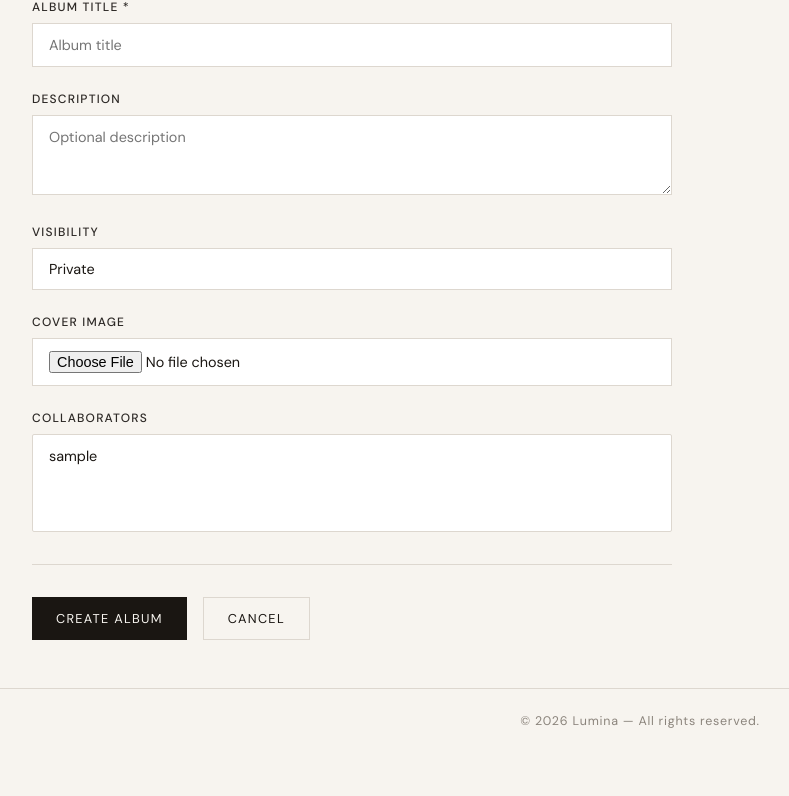
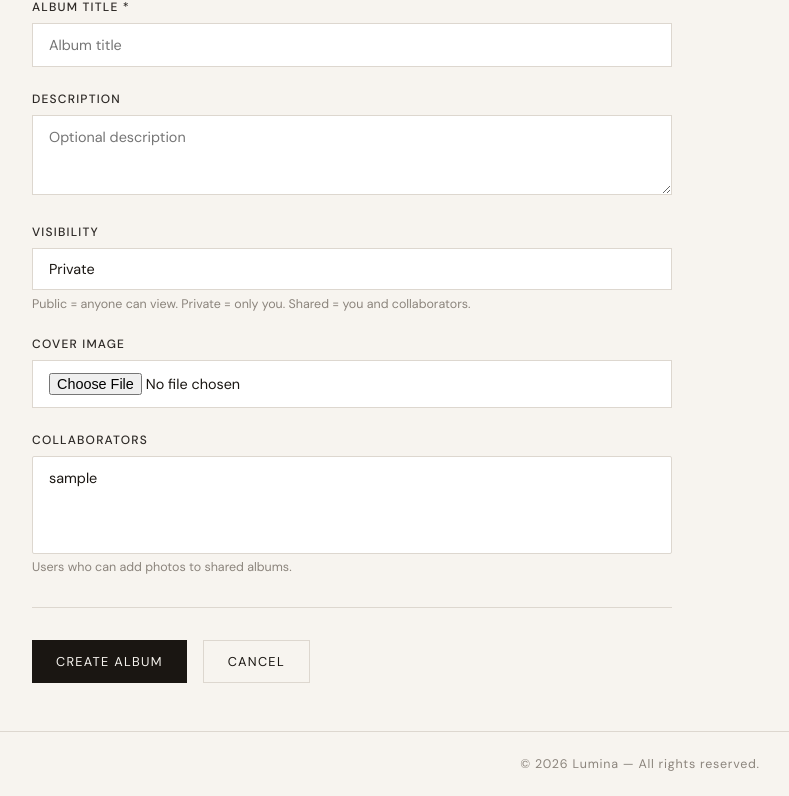
Before and after one commit to killugonh-arch/lumina-photo-albums, a Django app: page /album/create/ in a window 1280 px wide. Shown: the part 298-1094 px from the top of the page, without its empty margins (0-789 px from the left). Before the commit the page ends 1026 px from the top, so only its background shows below. Run offline with Django 5.2, Linux system fonts and the light colour scheme; the visitor is signed in with stand-in values (Sample User, id 1); data comes from the database, SQL or seed files in the repository.

```diff
--- a/templates/albums/album_form.html
+++ b/templates/albums/album_form.html
@@ -37,7 +37,7 @@
             <label for="{{ form.visibility.id_for_label }}">Visibility</label>
             {{ form.visibility }}
             <p style="font-size:0.78rem; color:var(--warm-gray); margin-top:0.35rem;">
-
+                Public = anyone can view. Private = only you. Shared = you and collaborators.
             </p>
         </div>
         <div class="form-group">
@@ -46,14 +46,14 @@
             {% if object.cover_image %}
             <div style="margin-top:0.75rem;">
                 <img src="{{ object.cover_image.url }}" alt="Current cover" style="max-width:200px; border:1px solid var(--border);">
-                <p style="font-size:0.78rem; color:var(--warm-gray); margin-top:0.3rem;"></p>
+                <p style="font-size:0.78rem; color:var(--warm-gray); margin-top:0.3rem;">Current cover (upload to replace)</p>
             </div>
             {% endif %}
         </div>
         <div class="form-group">
             <label for="{{ form.collaborators.id_for_label }}">Collaborators</label>
             {{ form.collaborators }}
-            <p style="font-size:0.78rem; color:var(--warm-gray); margin-top:0.35rem;"></p>
+            <p style="font-size:0.78rem; color:var(--warm-gray); margin-top:0.35rem;">Users who can add photos to shared albums.</p>
         </div>
 
         <hr class="divider">
```
